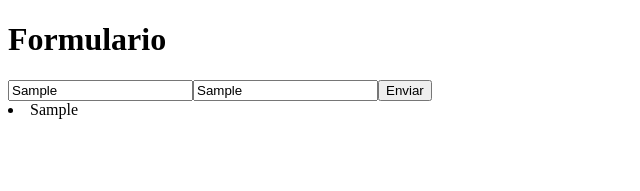
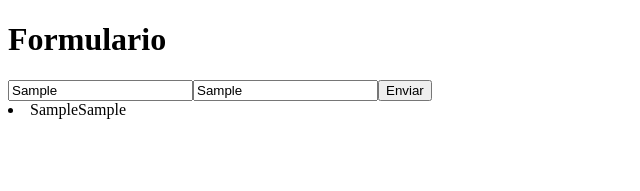
Before and after one commit to ReinelRueda/ReactFormulario, a React (Vite) app: page / in a window 1280 px wide. Both pictures are taken after typing "Sample", "Sample" into the empty fields and a click on the button "Enviar". Shown: the top 191 px of the page, without its empty margins (0-640 px from the left). Built offline with nearby package versions, Linux system fonts and the light colour scheme.

Commit message:
commit con apellido

```diff
--- a/src/componentes/Lista.jsx
+++ b/src/componentes/Lista.jsx
@@ -15,7 +15,7 @@ const Lista = () => {
     <>
       <Formulario agregarDatos={agregarDatos} />
       {lista.map((item) => (
-        <li key={1}>{item.nombre}</li>
+        <li key={1}>{item.nombre}{item.apellido}</li>
       ))}
     </>
   );
```
